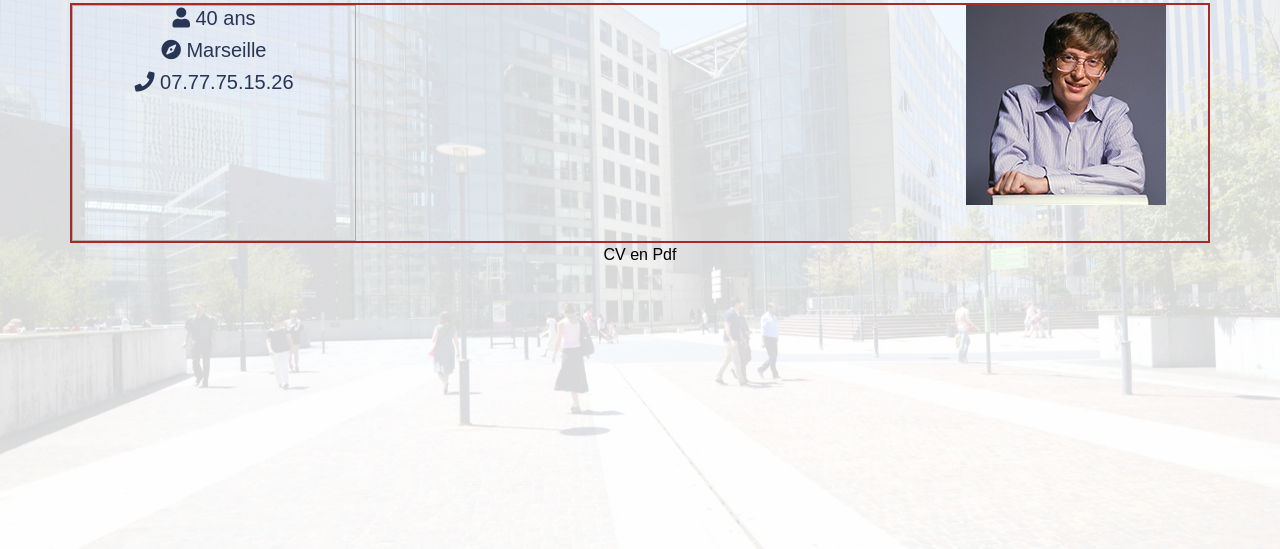
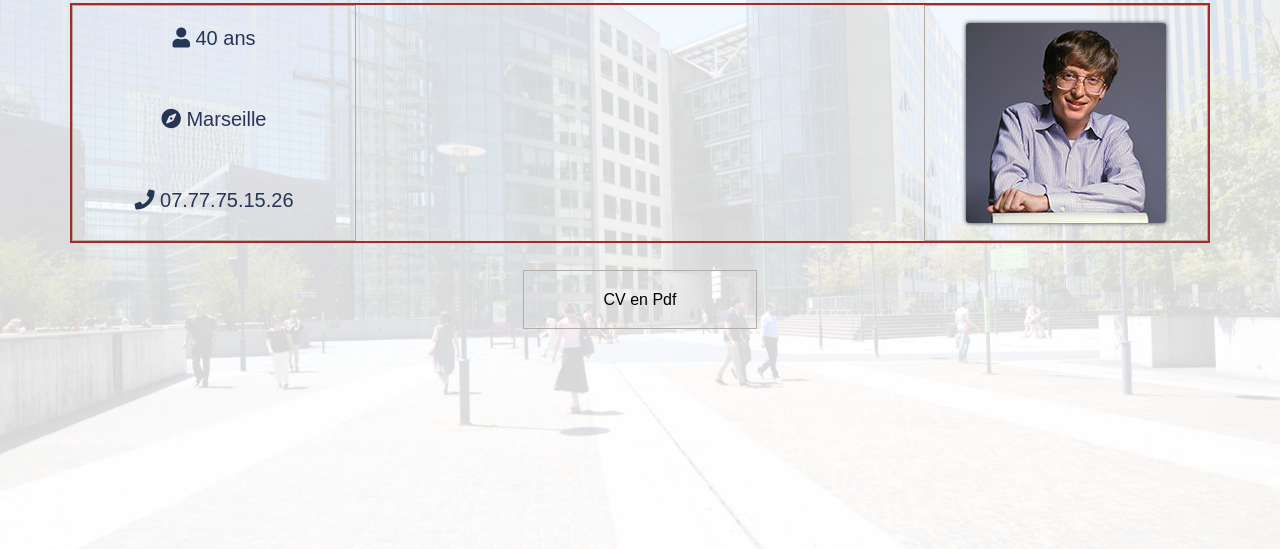
Before and after one commit to PhilCapsule/portfolio, a website: page CV/index.html in a window 1280 px wide. Shown: the part 251-800 px from the top of the page. Drawn offline with Linux system fonts and the light colour scheme; a web font is replaced by a local one.

Commit message:
add_typed_Json

```diff
--- a/CV/index.html
+++ b/CV/index.html
@@ -38,7 +38,7 @@
         <div>
             <h1>Philippe Dev</h1>
             <div id="line"></div>
-            <h2>Dev FullStack</h2>
+            <h2>#Dev FullStack()</h2>
         </div>
 
         <div class="container">
@@ -54,14 +54,14 @@
                 <div class="d-none d-md-block col-md-6"><span
                     class="typed"></span>
                 </div>
-
+                                      <!-- photo-->
                 <div class="col-6 col-md-3 photo">
                     <img src="./img/billGates.jpg" alt="Photo candidat">
                 </div>
             </div>
         </div>
 
-        <!-- btn pdf-->
+               <!-- button -->
         <div class="button">
             <a href="./media/CV.pdf" target="_blank"> CV en Pdf </a>
         </div>
--- a/CV/style.css
+++ b/CV/style.css
@@ -73,4 +73,46 @@ h2 {
 
 .infos {
     border: 1px solid #b3aca7;
+    display: flex;
+    flex-direction: column;
+    justify-content: space-between;
+    padding: 20px 0;
 }
+
+.photo {
+    border: 1px solid #b3aca7;
+    position: relative;
+}
+
+/* target photo */
+.photo img{
+    position: absolute;
+    top: 0;
+    bottom: 0;
+    left: 0;
+    right: 0;
+    margin: auto;
+    height: auto;
+    max-width: 95%;
+    border-radius: 3px;
+    box-shadow: 0 0 4px rgb(52, 49, 49);
+}
+
+
+/* btn_pdf */
+header .button {
+    margin-top: 45px;
+}
+
+header .button a {
+    padding: 20px 80px;
+    border: 1px solid #b3aca7;
+    width: 300px;
+}
+
+header .button:hover a {
+    background: #b3aca7;
+    color: #e2dedb;
+    transition: all 0.3s ease-in-out;
+    text-decoration: none;
+}
```
Also changed, not shown: CV/package.json (added, +14 -0 lines), 1 other file.
